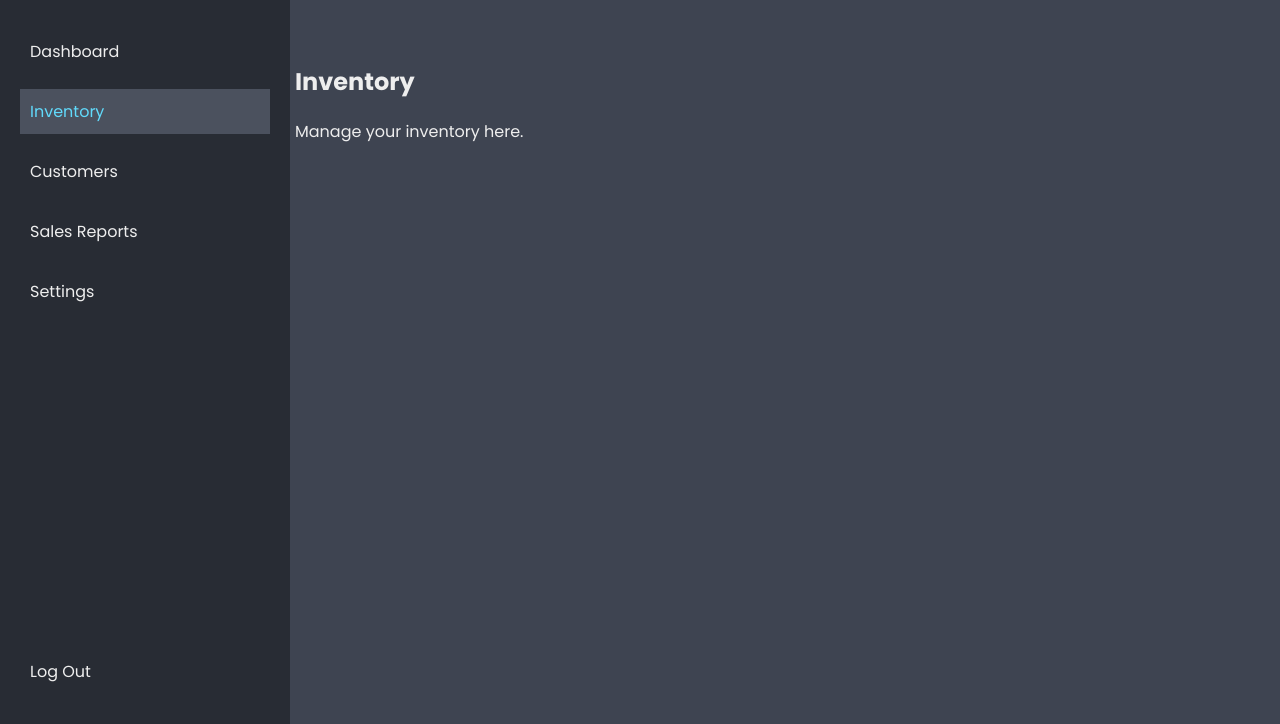
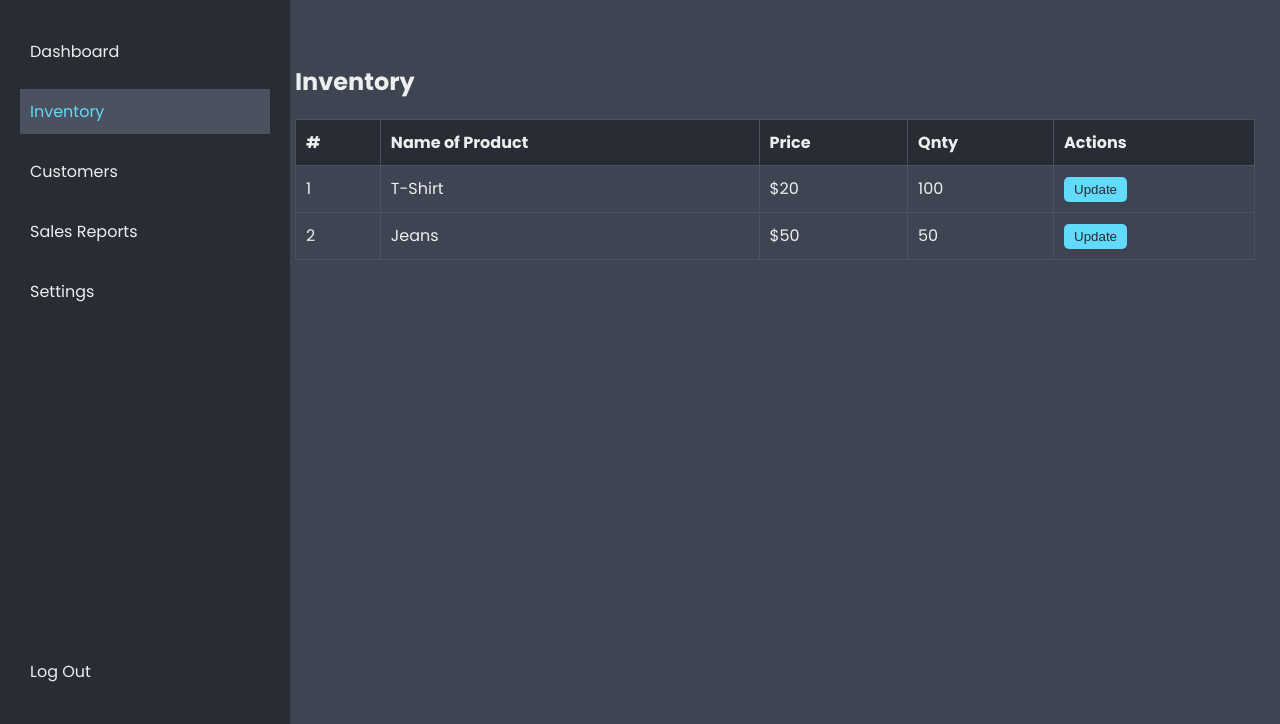
Before and after one commit to yadud1001/stock-wise-project, a plain HTML site: page Views/dashboard.html in a window 1280 px wide. Both pictures are taken after a click on the link "Inventory". Shown: the part 76-800 px from the top of the page. Drawn offline with Linux system fonts and the light colour scheme.

Commit message:
added the inventory table

```diff
--- a/Public/dashboard.css
+++ b/Public/dashboard.css
@@ -100,3 +100,33 @@ main.main-container > section {
 main.main-container > section.active {
     display: block;
 }
+
+.inventory-table {
+    width: 100%;
+    border-collapse: collapse;
+    margin-top: 20px;
+}
+
+.inventory-table th, .inventory-table td {
+    padding: 10px;
+    border: 1px solid #4b515e; /* Darker border color */
+    text-align: left; /* Align text to the left */
+}
+
+.inventory-table th {
+    background-color: #282c34; /* Darker header background */
+    color: #eee;
+}
+
+.update-button {
+    background-color: #61dafb;
+    color: #282c34;
+    padding: 5px 10px;
+    border: none;
+    border-radius: 5px;
+    cursor: pointer;
+}
+
+.update-button:hover {
+    background-color: #52b7cd;
+}
--- a/Views/dashboard.html
+++ b/Views/dashboard.html
@@ -36,7 +36,39 @@
 
         <section id="inventory">
             <div class="main-content">
-                <h1>Inventory</h1> <p>Manage your inventory here.</p>
+                <h1>Inventory</h1>
+
+                <table class="inventory-table">
+                    <thead>
+                        <tr>
+                            <th>#</th>
+                            <th>Name of Product</th>
+                            <th>Price</th>
+                            <th>Qnty</th>
+                            <th>Actions</th>
+                        </tr>
+                    </thead>
+                    <tbody>
+                        <tr>
+                            <td>1</td>
+                            <td>T-Shirt</td>
+                            <td>$20</td>
+                            <td>100</td>
+                            <td>
+                                <button class="update-button">Update</button>
+                            </td>
+                        </tr>
+                        <tr>
+                            <td>2</td>
+                            <td>Jeans</td>
+                            <td>$50</td>
+                            <td>50</td>
+                            <td>
+                                <button class="update-button">Update</button>
+                            </td>
+                        </tr>
+                        </tbody>
+                </table>
             </div>
         </section>
 
```
